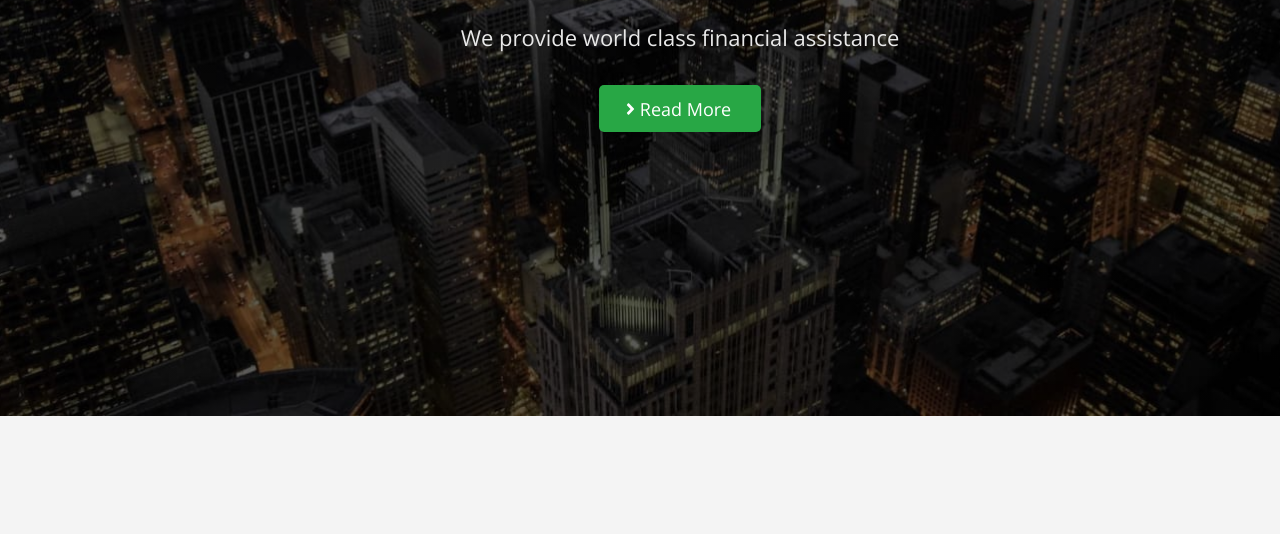
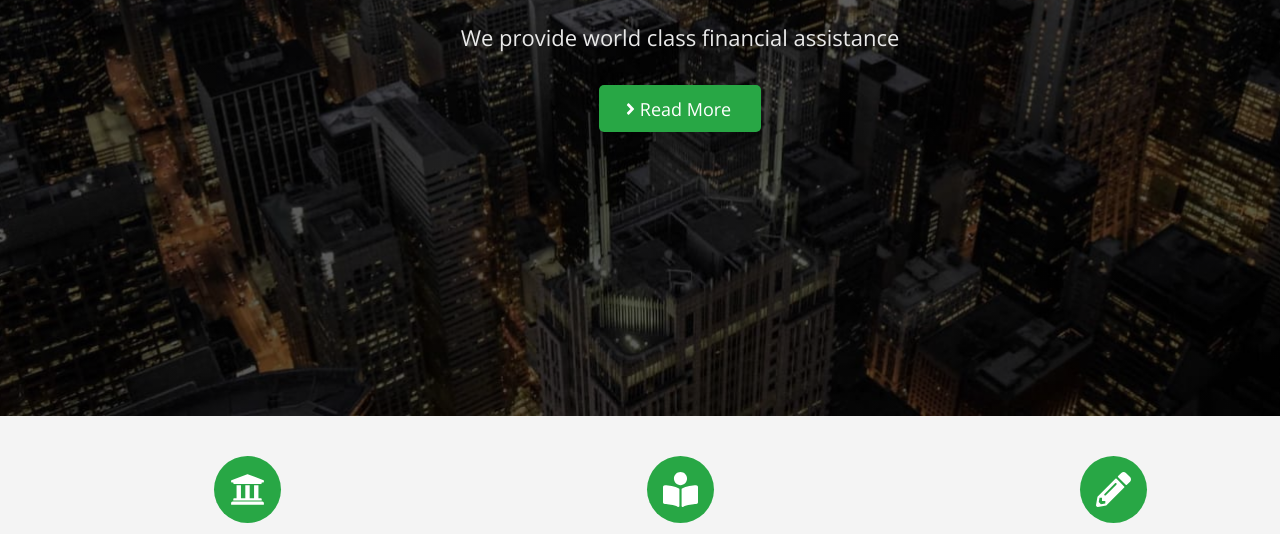
Before and after one commit to AnnaAtilgan/fson-72-underground-9, a plain HTML site: page index.html in a window 1280 px wide. Shown: the part 351-885 px from the top of the page. Drawn offline with nearby package versions, Linux system fonts and the light colour scheme.

Commit message:
add fix-about

```diff
--- a/css/styles.css
+++ b/css/styles.css
@@ -238,7 +238,7 @@ address {
 /* about */
 
 .about {
-  padding-top: 122px;
+  padding-top: 40px;
   padding-bottom: 19px;
   background-color: #f4f4f4;
 }
@@ -266,6 +266,21 @@ address {
   line-height: 1.56;
   text-align: center;
   color: var(--primary-tex-color);
+}
+
+.about-icon-wrapper{
+  display: flex;
+  align-items: center;
+  justify-content: center;
+  margin: 0 auto 15px;
+  width: 67px;
+  height: 67px;
+  border-radius: 50%;
+  background-color: var(--accent-color);
+}
+
+.about-icon{
+
 }
 
 /* solutions */
--- a/index.html
+++ b/index.html
@@ -86,6 +86,11 @@
           <h2 class="visually-hidden">about</h2>
           <ul class="about-list list">
             <li class="about-item">
+              <div class="about-icon-wrapper">
+                <svg class="about-icon" width="35" height="35">
+                  <use href="./images/icon/sprite.svg#icon-university"></use>
+                </svg>
+              </div>
               <h3 class="about-title">Investmant Banking</h3>
               <p class="about-text">
                 Lorem ipsum, dolor sit amet consectetur adipisicing elit. Consequatur,
@@ -94,6 +99,11 @@
             </li>
 
             <li class="about-item">
+                            <div class="about-icon-wrapper">
+                <svg class="about-icon" width="35" height="35">
+                  <use href="./images/icon/sprite.svg#icon-book"></use>
+                </svg>
+              </div>
               <h3 class="about-title">Portfolio Manager</h3>
               <p class="about-text">
                 Lorem ipsum, dolor sit amet consectetur adipisicing elit. Consequatur,
@@ -102,6 +112,11 @@
             </li>
 
             <li class="about-item">
+                            <div class="about-icon-wrapper">
+                <svg class="about-icon" width="35" height="35">
+                  <use href="./images/icon/sprite.svg#icon-pencil"></use>
+                </svg>
+              </div>
               <h3 class="about-title">Tax & Custudio</h3>
               <p class="about-text">
                 Lorem ipsum, dolor sit amet consectetur adipisicing elit. Consequatur,
```
